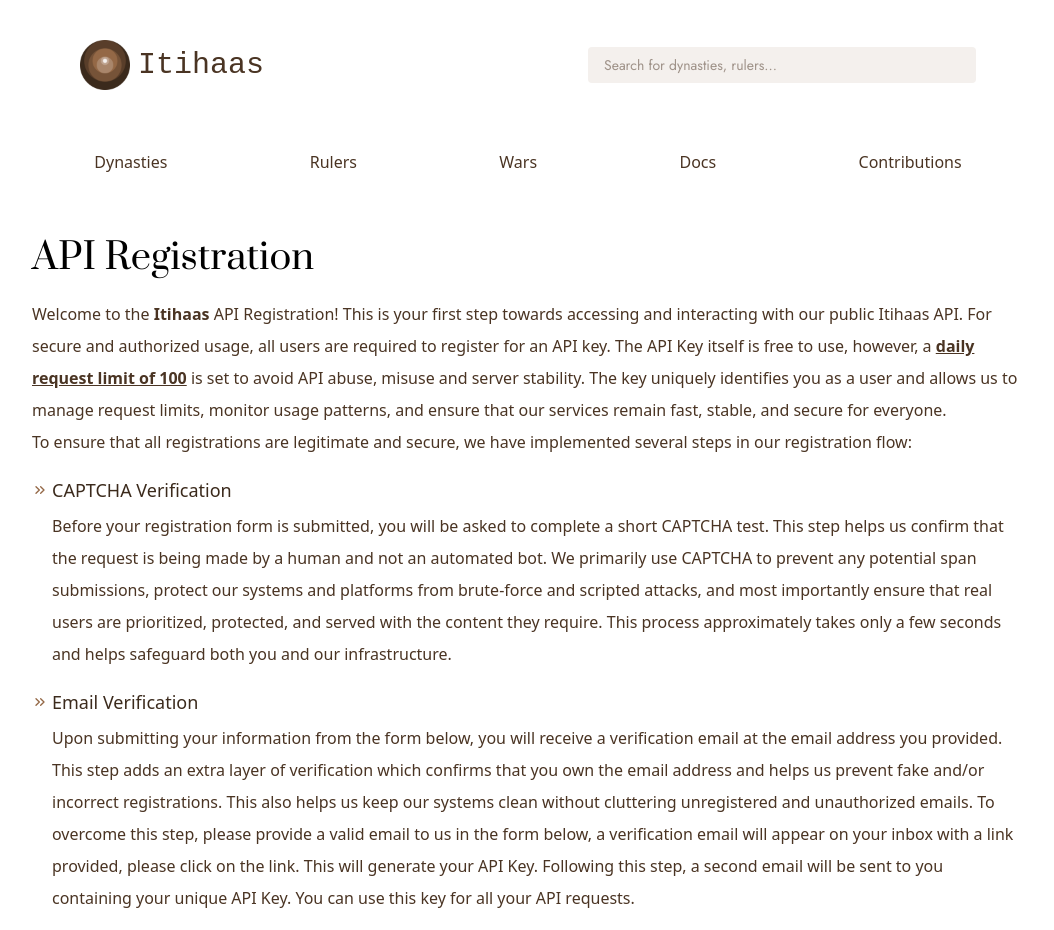
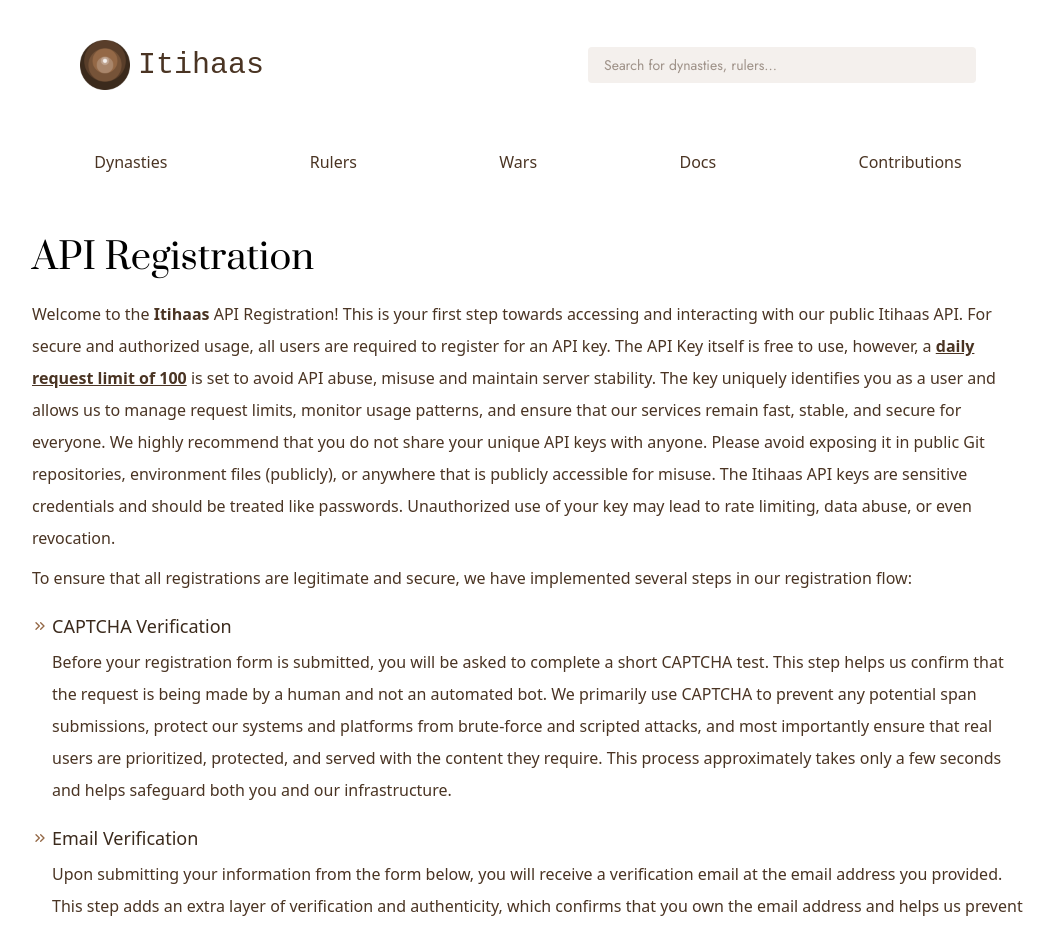
Before and after one commit to sunillshastry/itihaas-client, a React (Vite) app: page /register in a window 1280 px wide. Shown: the top 930 px of the page, without its empty margins (112-1166 px from the left). Built offline with nearby package versions, Linux system fonts and the light colour scheme; a web font is replaced by a local one.

Commit message:
Update content in RegisterInfo component

```diff
--- a/src/components/register/RegisterInfo.tsx
+++ b/src/components/register/RegisterInfo.tsx
@@ -39,13 +39,21 @@ function RegisterInfo() {
 				<strong>
 					<u>daily request limit of 100</u>
 				</strong>{' '}
-				is set to avoid API abuse, misuse and server stability. The key uniquely
-				identifies you as a user and allows us to manage request limits, monitor
-				usage patterns, and ensure that our services remain fast, stable, and
-				secure for everyone.
+				is set to avoid API abuse, misuse and maintain server stability. The key
+				uniquely identifies you as a user and allows us to manage request
+				limits, monitor usage patterns, and ensure that our services remain
+				fast, stable, and secure for everyone.{' '}
+				<span className="font-medium">
+					We highly recommend that you do not share your unique API keys with
+					anyone. Please avoid exposing it in public Git repositories,
+					environment files (publicly), or anywhere that is publicly accessible
+					for misuse. The Itihaas API keys are sensitive credentials and should
+					be treated like passwords. Unauthorized use of your key may lead to
+					rate limiting, data abuse, or even revocation.
+				</span>
 			</p>
 
-			<p>
+			<p className="mt-2">
 				To ensure that all registrations are legitimate and secure, we have
 				implemented several steps in our registration flow:
 			</p>
@@ -86,15 +94,15 @@ function RegisterInfo() {
 				<p className="mt-1 ml-5">
 					Upon submitting your information from the form below, you will receive
 					a verification email at the email address you provided. This step adds
-					an extra layer of verification which confirms that you own the email
-					address and helps us prevent fake and/or incorrect registrations. This
-					also helps us keep our systems clean without cluttering unregistered
-					and unauthorized emails. To overcome this step, please provide a valid
-					email to us in the form below, a verification email will appear on
-					your inbox with a link provided, please click on the link. This will
-					generate your API Key. Following this step, a second email will be
-					sent to you containing your unique API Key. You can use this key for
-					all your API requests.
+					an extra layer of verification and authenticity, which confirms that
+					you own the email address and helps us prevent fake and/or incorrect
+					registrations. This also helps us keep our systems clean without
+					cluttering unregistered and unauthorized emails. To overcome this
+					step, please provide a valid email to us in the form below, a
+					verification email will appear on your inbox with a link provided,
+					please click on the link. This will generate your API Key. Following
+					this step, a second email will be sent to you containing your unique
+					API Key. You can use this key for all your API requests.
 				</p>
 
 				<p className="border-primary-300 mt-3 ml-5 border-l-4 pl-2 italic">
```
